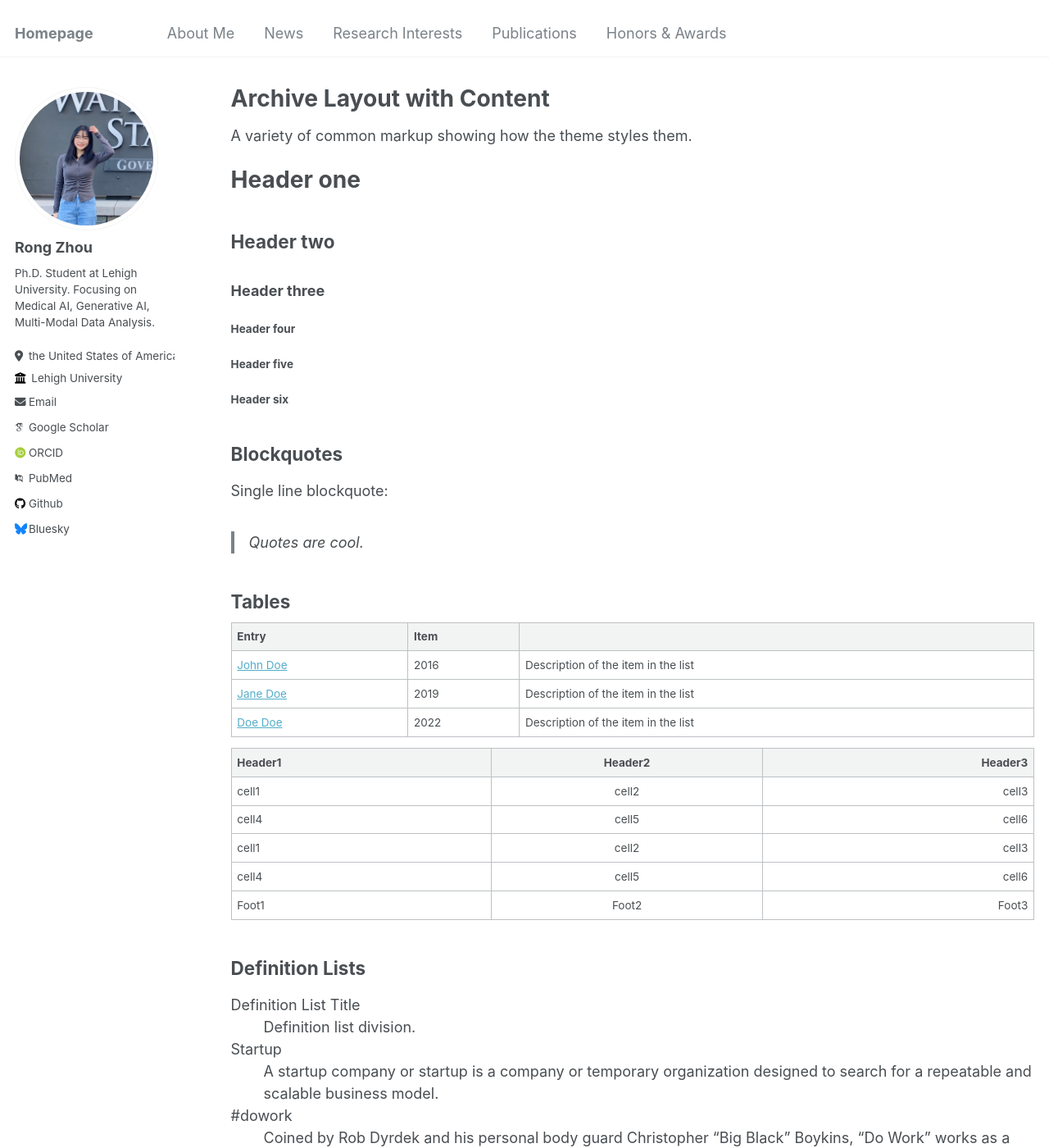
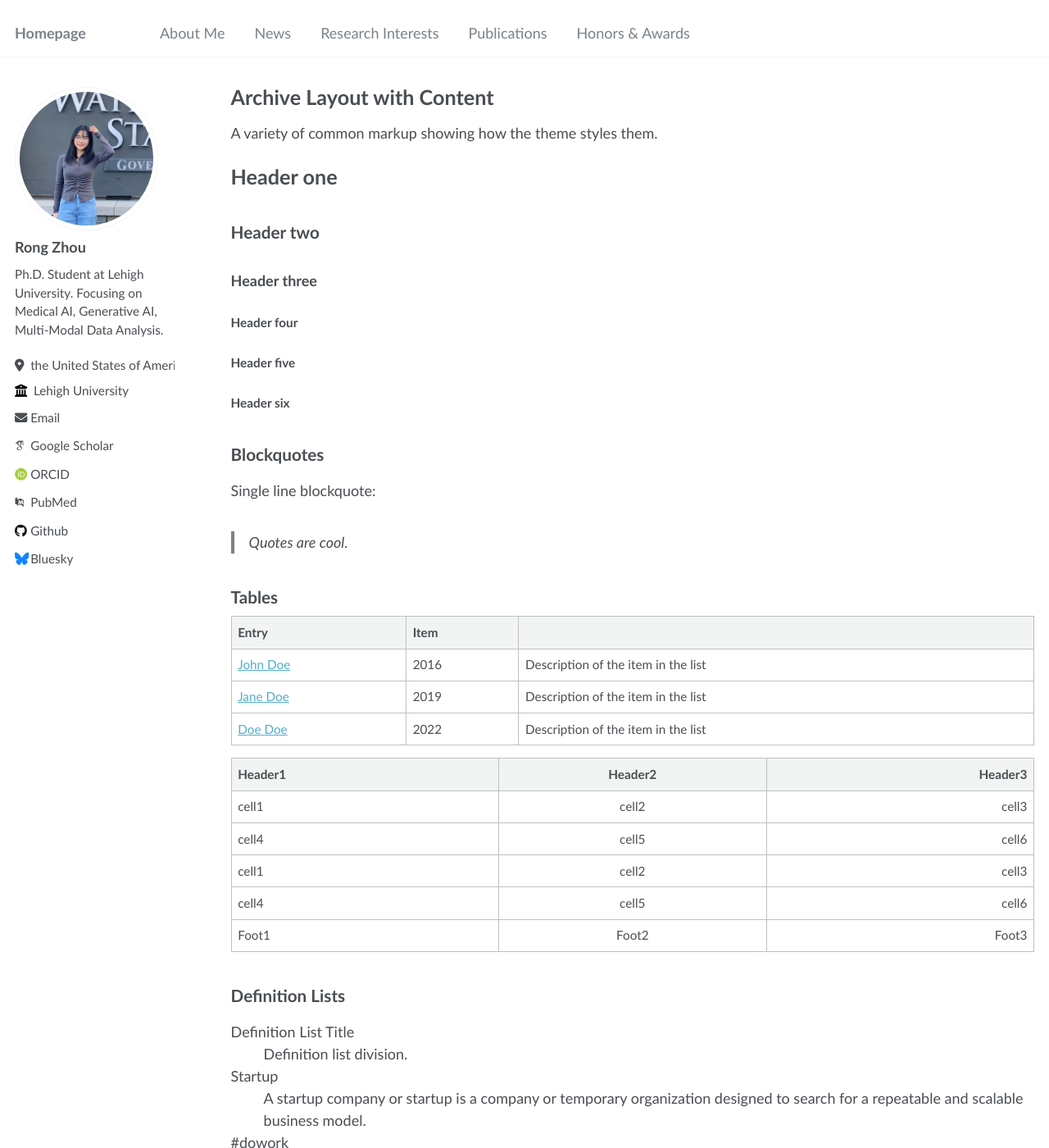
Before and after one commit to rongzhou7/rongzhou7.github.io, a Jekyll site: the page built from _pages/archive-layout-with-content.md, in a window 1280 px wide and 1400 px high. Shown: the whole window at 82% size. Built offline with Jekyll 4.4.1, drawn with Linux system fonts in a browser that asks for light colours; some web fonts are replaced.

Commit message:
Change font to Calibri and reduce font sizes
- Set base font size to 14px (from 16px)
- Changed font family to Calibri with fallbacks
- Reduced all heading sizes proportionally for better readability

🤖 Generated with [Claude Code](https://claude.com/claude-code)

Co-Authored-By: Claude <noreply@anthropic.com>

```diff
--- a/_sass/_variables.scss
+++ b/_sass/_variables.scss
@@ -6,7 +6,7 @@
    Typography
    ========================================================================== */
 
-$doc-font-size              : 16;
+$doc-font-size              : 14;
 
 /* paragraph indention */
 $paragraph-indent           : false; // true, false (default)
@@ -14,7 +14,7 @@ $indent-var                 : 1.3em;
 
 /* system typefaces */
 $serif                      : Georgia, Times, serif;
-$sans-serif                 : -apple-system, ".SFNSText-Regular", "San Francisco", "Roboto", "Segoe UI", "Helvetica Neue", "Lucida Grande", Arial, sans-serif;
+$sans-serif                 : Calibri, -apple-system, ".SFNSText-Regular", "San Francisco", "Roboto", "Segoe UI", "Helvetica Neue", "Lucida Grande", Arial, sans-serif;
 $monospace                  : Monaco, Consolas, "Lucida Console", monospace;
 
 /* sans serif typefaces */
@@ -33,14 +33,14 @@ $header-font-family         : $sans-serif;
 $caption-font-family        : $serif;
 
 /* type scale */
-$type-size-1                : 2.441em;  // ~39.056px
-$type-size-2                : 1.953em;  // ~31.248px
-$type-size-3                : 1.563em;  // ~25.008px
-$type-size-4                : 1.25em;   // ~20px
-$type-size-5                : 1em;      // ~16px
-$type-size-6                : 0.75em;   // ~12px
-$type-size-7                : 0.6875em; // ~11px
-$type-size-8                : 0.625em;  // ~10px
+$type-size-1                : 2.2em;    // ~30.8px (smaller)
+$type-size-2                : 1.8em;    // ~25.2px (smaller)
+$type-size-3                : 1.4em;    // ~19.6px (smaller)
+$type-size-4                : 1.15em;   // ~16.1px (smaller)
+$type-size-5                : 1em;      // ~14px
+$type-size-6                : 0.85em;   // ~11.9px
+$type-size-7                : 0.75em;   // ~10.5px
+$type-size-8                : 0.7em;    // ~9.8px
 
 /* masthead properties */
 $masthead-height            : 70px;
```
